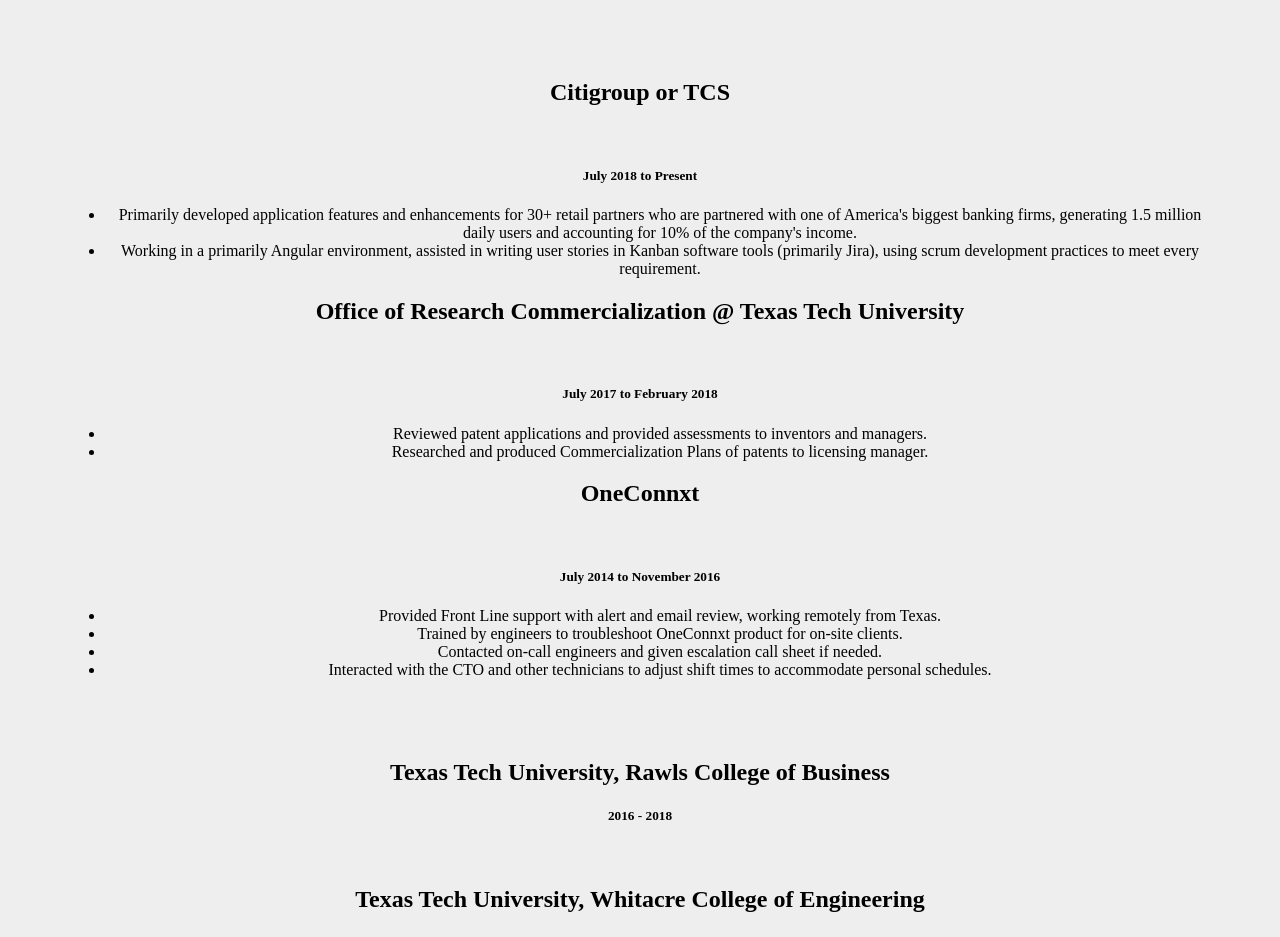
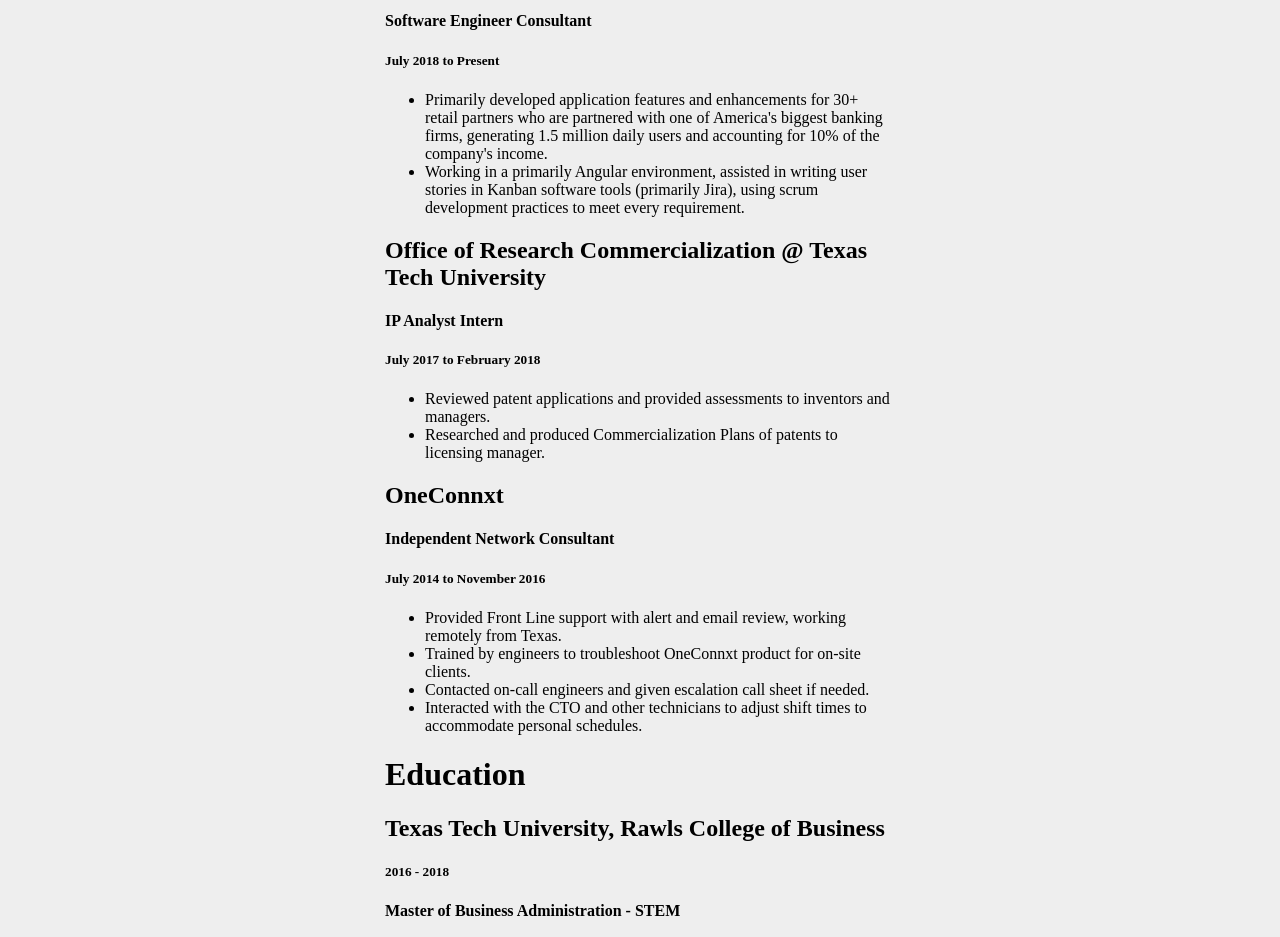
Before and after one commit to jmamed/jmamed-react, a React (Create React App) app: page / in a window 1280 px wide. Shown: the part 380-1317 px from the top of the page. Built offline with nearby package versions, Linux system fonts and the light colour scheme.

Commit message:
Fix styling, media query at 1024 ipad pro

```diff
--- a/src/App.css
+++ b/src/App.css
@@ -5,7 +5,9 @@
   padding: 0px;
 }
 
-h1, h3, h4 {
+h1,
+h3,
+h4 {
   color: #eee;
   font: monospace;
 }
@@ -24,6 +26,7 @@
 }
 
 .card {
+
   background: #eee;
   width: auto;
   height: auto;
@@ -31,10 +34,14 @@
   align-items: center;
   flex-direction: column;
   border-radius: 25px;
-    padding: 5%;
+  padding-top: 2%;
+  padding-bottom: 2%;
+  padding-left: 30%;
+  padding-right: 30%;
   box-shadow: 10px 10px;
   align-self: start;
-    align-content: auto;
+  /* align-content: auto; */
+
 }
 
 .button {
@@ -73,15 +80,19 @@
   0% {
     transform: rotate(0deg) translate3d(0, 0, 0);
   }
+
   25% {
     transform: rotate(3deg) translate3d(0, 0, 0);
   }
+
   50% {
     transform: rotate(-3deg) translate3d(0, 0, 0);
   }
+
   75% {
     transform: rotate(1deg) translate3d(0, 0, 0);
   }
+
   100% {
     transform: rotate(0deg) translate3d(0, 0, 0);
   }
@@ -91,23 +102,28 @@
   0% {
     transform: translate3d(0, 0, 0) translateZ(0);
   }
+
   25% {
     transform: translate3d(4px, 0, 0) translateZ(0);
   }
+
   50% {
     transform: translate3d(-3px, 0, 0) translateZ(0);
   }
+
   75% {
     transform: translate3d(2px, 0, 0) translateZ(0);
   }
+
   100% {
     transform: translate3d(0, 0, 0) translateZ(0);
   }
 }
 
-  @media only screen and (max-width: 600px) {
+@media only screen and (max-width: 1024px) {
   .card {
     height: 30%;
+    padding: 5%;
   }
 }
 
@@ -123,7 +139,7 @@
   /* background: #eee; */
   padding: 1px 1px;
   margin: 0 auto;
-  text-align: center;
+  text-align: left;
   align-content: center;
 }
 
@@ -147,18 +163,19 @@
 }
 
 a.medium {
-    color:#eee;
+  color: #eee;
 }
 
 a.mail {
-    color:#eee;
+  color: #eee;
 }
 
 a.social:hover {
   transform: translateY(-2px);
 }
 
-  span.separator{
+/* resuable span seperator to create artificial space */
+span.separator {
   display: block;
   background: inherit;
   padding: 10px 0 0 0;
@@ -166,3 +183,8 @@
   margin: 9px 0 0 0;
   /* background-color: yellow; */
 }
+
+.title {
+  color: black;
+
+}
--- a/src/resume/resume.js
+++ b/src/resume/resume.js
@@ -3,10 +3,10 @@
 export default function ResumePage() {
   return (
     <div className="resume-container">
-      <h1>Professional Experience WIP</h1>
+      <h1 className="title">Professional Experience WIP</h1>
       <div id="current-job">
         <h2>Citigroup or TCS</h2>
-        <h4>Software Engineer Consultant</h4>
+        <h4 className="title">Software Engineer Consultant</h4>
         <h5>July 2018 to Present</h5>
         <ul>
           <li>Primarily developed application features and enhancements for
@@ -21,7 +21,7 @@
       </div>
       <div id="past-jobs">
         <h2>Office of Research Commercialization @ Texas Tech University</h2>
-        <h4>IP Analyst Intern</h4>
+        <h4 className="title">IP Analyst Intern</h4>
         <h5>July 2017 to February 2018</h5>
         <ul>
           <li>Reviewed patent applications and provided assessments to inventors and managers.</li>
@@ -30,7 +30,7 @@
       </div>
       <div id="past-jobs">
         <h2>OneConnxt</h2>
-        <h4>Independent Network Consultant</h4>
+        <h4 className="title">Independent Network Consultant</h4>
         <h5>July 2014 to November 2016</h5>
         <ul>
           <li>Provided Front Line support with alert and email review, working remotely from Texas.</li>
@@ -41,16 +41,16 @@
 
       </div>
       <div id="education">
-        <h1>Education</h1>
+        <h1 className="title">Education</h1>
         <div>
           <h2>Texas Tech University, Rawls College of Business</h2>
           <h5>2016 - 2018</h5>
-          <h4>Master of Business Administration - STEM</h4>
+          <h4 className="title">Master of Business Administration - STEM</h4>
         </div>
         <div>
           <h2>Texas Tech University, Whitacre College of Engineering</h2>
           <h5>2012 - 2016</h5>
-          <h4>Bachelor of Science, Computer Engineering</h4>
+          <h4 className="title">Bachelor of Science, Computer Engineering</h4>
         </div>
 
       </div>
```
Lines whose indentation alone changed are shown as unchanged.
